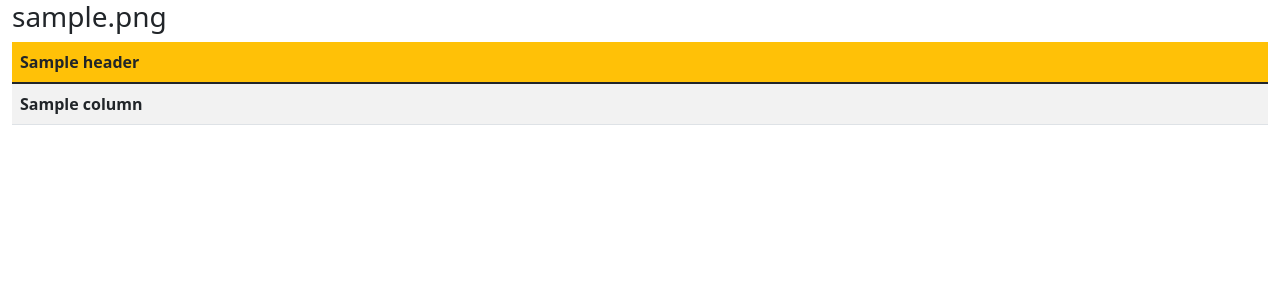
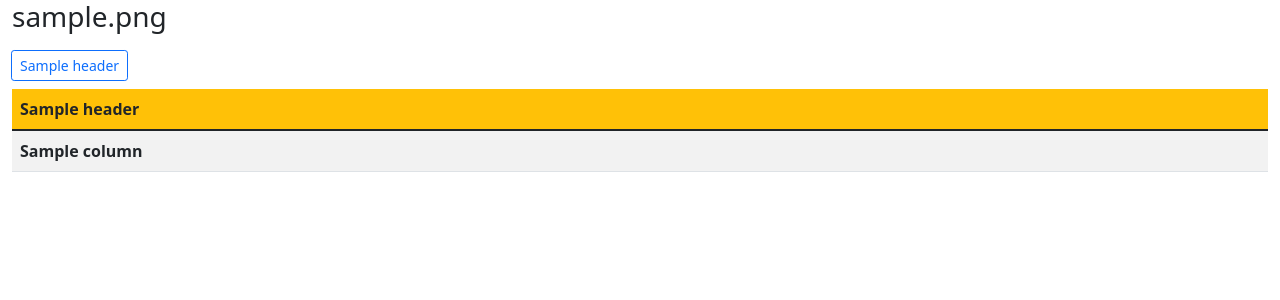
Before and after one commit to flowfelis/adverity-hometask, a Django app: template templates/starwars/collection_detail.html in a window 1280 px wide. Shown: the top 300 px of the page. Run offline with Django 3.2, Linux system fonts and the light colour scheme; tables that the repository leaves empty hold one stand-in row (values such as "Sample post"); the template is opened without the code that fills it: values that come from a table or form of the project are taken from there, most other values are stand-ins (such as "Sample title", 1, 10 or a date in 2020); lists and menus that the app fills with data are empty.

Commit message:
add UI for "value count"

```diff
--- a/templates/starwars/collection_detail.html
+++ b/templates/starwars/collection_detail.html
@@ -11,6 +11,14 @@
 </head>
 <body class="container-fluid">
 <h3>{{ object.filename }}</h3>
+
+<div class="btn-group btn-group-sm my-2" role="group" aria-label="Value count button group">
+  {% for header in headers %}
+    <input type="checkbox" class="btn-check" id="{{ header }}" autocomplete="off">
+    <label class="btn btn-outline-primary" for="{{ header }}">{{ header }}</label>
+  {% endfor %}
+</div>
+
 <table class="table table-striped">
   <thead>
   <tr>
```
